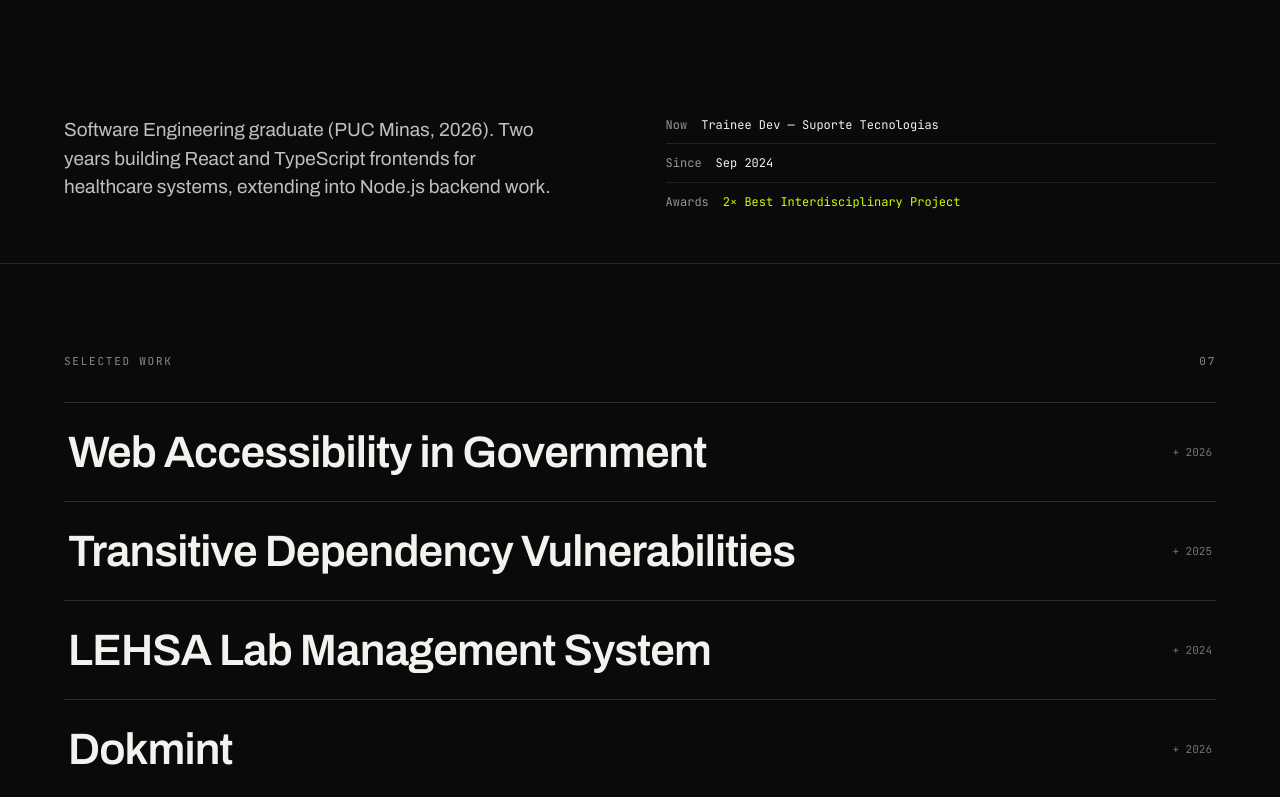
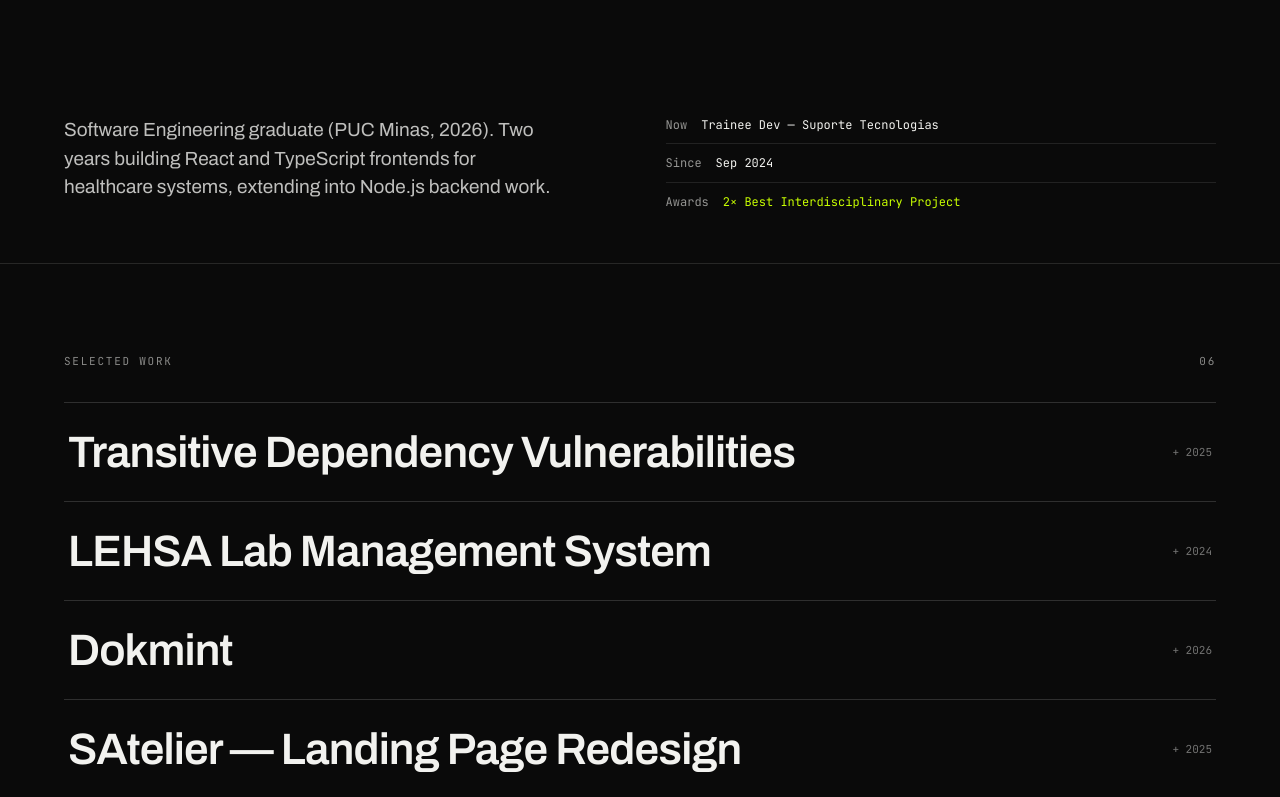
Before and after one commit to VitorLS0/portfolio, a React (Vite) app: page / in a window 1280 px wide. Shown: the part 536-1333 px from the top of the page. Built offline with nearby package versions, Linux system fonts and the light colour scheme.

Commit message:
add plain model style option

```diff
--- a/src/components/RowObject.tsx
+++ b/src/components/RowObject.tsx
@@ -13,6 +13,7 @@
   MathUtils,
   Mesh,
   MeshBasicMaterial,
+  MeshStandardMaterial,
   NeutralToneMapping,
   ShaderMaterial,
   Vector2,
@@ -120,12 +121,39 @@
   return welded
 }
 
-const outlined = new WeakMap<Object3D, Object3D>()
+// ── Plain style ────────────────────────────────────────────────────────────
+// Just the shape: one matte material, no textures or vertex colours, lit by
+// the scene's lights so the form still reads.
 
-// A styled copy of a cached glTF scene, built once per model so switching
-// rows never rebuilds it. The fill shares the original's geometry.
-function outline(scene: Object3D) {
-  const cached = outlined.get(scene)
+const PLAIN_COLOR = 0xd4d4d0
+
+const plainMaterial = new MeshStandardMaterial({
+  color: PLAIN_COLOR,
+  roughness: 0.85,
+  metalness: 0,
+})
+// For meshes stored without normals (like the optimized relic). Flat shading
+// derives each face's normal on the GPU, so it needs none.
+const plainFlatMaterial = new MeshStandardMaterial({
+  color: PLAIN_COLOR,
+  roughness: 0.85,
+  metalness: 0,
+  flatShading: true,
+})
+
+// ── Restyling ──────────────────────────────────────────────────────────────
+
+type Restyle = Exclude<ModelStyle, 'original'>
+
+const styled: Record<Restyle, WeakMap<Object3D, Object3D>> = {
+  outline: new WeakMap(),
+  plain: new WeakMap(),
+}
+
+// A styled copy of a cached glTF scene, built once per model and style so
+// switching rows never rebuilds it. Copies share the original's geometry.
+function restyle(scene: Object3D, style: Restyle) {
+  const cached = styled[style].get(scene)
   if (cached) return cached
 
   const copy = scene.clone()
@@ -134,11 +162,15 @@
     if (child instanceof Mesh) meshes.push(child)
   })
   for (const mesh of meshes) {
+    if (style === 'plain') {
+      mesh.material = mesh.geometry.attributes.normal ? plainMaterial : plainFlatMaterial
+      continue
+    }
     mesh.material = fillMaterial
     mesh.add(new Mesh(hullGeometry(mesh.geometry), hullMaterial))
     mesh.add(new LineSegments(new EdgesGeometry(mesh.geometry, EDGE_ANGLE), lineMaterial))
   }
-  outlined.set(scene, copy)
+  styled[style].set(scene, copy)
   return copy
 }
 
@@ -147,7 +179,7 @@
 function Model({ url, style, onReady }: ModelProps) {
   const { scene } = useGLTF(url)
   const object = useMemo(
-    () => (style === 'outline' ? outline(scene) : scene),
+    () => (style === 'original' ? scene : restyle(scene, style)),
     [scene, style],
   )
   const turn = useRef<Group>(null)
--- a/src/content.ts
+++ b/src/content.ts
@@ -2,7 +2,7 @@
 
 type Localized<T> = Record<Lang, T>;
 
-export type ModelStyle = "original" | "outline";
+export type ModelStyle = "original" | "outline" | "plain";
 
 export type Project = {
   id: number;
@@ -22,22 +22,22 @@
 export type Screenshot = { src: string; alt: Localized<string> };
 
 export const projects: Project[] = [
-  {
-    id: 1,
-    year: "2026",
-    title: {
-      en: "Web Accessibility in Government",
-      pt: "Acessibilidade Web no Governo",
-    },
-    description: {
-      en: "Undergraduate thesis. Automated WCAG and e-MAG audits combined with screen-reader usability testing across five federal service flows. The two most standards-compliant portals had 0% task completion for blind users — automated compliance does not guarantee real accessibility.",
-      pt: "Trabalho de conclusão de curso. Auditorias automatizadas WCAG e e-MAG combinadas com testes de usabilidade com leitores de tela em cinco fluxos de serviços federais. Os dois portais mais aderentes às normas tiveram 0% de conclusão de tarefas por usuários cegos — conformidade automatizada não garante acessibilidade real.",
-    },
-    tags: {
-      en: ["WCAG", "e-MAG", "Screen readers"],
-      pt: ["WCAG", "e-MAG", "Leitores de tela"],
-    },
-  },
+  // {
+  //   id: 1,
+  //   year: "2026",
+  //   title: {
+  //     en: "Web Accessibility in Government",
+  //     pt: "Acessibilidade Web no Governo",
+  //   },
+  //   description: {
+  //     en: "Undergraduate thesis. Automated WCAG and e-MAG audits combined with screen-reader usability testing across five federal service flows. The two most standards-compliant portals had 0% task completion for blind users — automated compliance does not guarantee real accessibility.",
+  //     pt: "Trabalho de conclusão de curso. Auditorias automatizadas WCAG e e-MAG combinadas com testes de usabilidade com leitores de tela em cinco fluxos de serviços federais. Os dois portais mais aderentes às normas tiveram 0% de conclusão de tarefas por usuários cegos — conformidade automatizada não garante acessibilidade real.",
+  //   },
+  //   tags: {
+  //     en: ["WCAG", "e-MAG", "Screen readers"],
+  //     pt: ["WCAG", "e-MAG", "Leitores de tela"],
+  //   },
+  // },
   {
     id: 2,
     year: "2025",
--- a/src/site.config.ts
+++ b/src/site.config.ts
@@ -22,7 +22,8 @@
   // Hover model for projects that don't set their own `model`.
   defaultModel: "/the_thinker_by_auguste_rodin.glb",
   // "original" keeps each model's own materials; "outline" draws it flat
-  // black, inked in `outlineColor`. A project can override it.
-  modelStyle: "outline" as ModelStyle,
+  // black, inked in `outlineColor`; "plain" is the bare shape in matte grey,
+  // with no textures or colours. A project can override it.
+  modelStyle: "plain" as ModelStyle,
   outlineColor: "#f2f2ef",
 };
```
